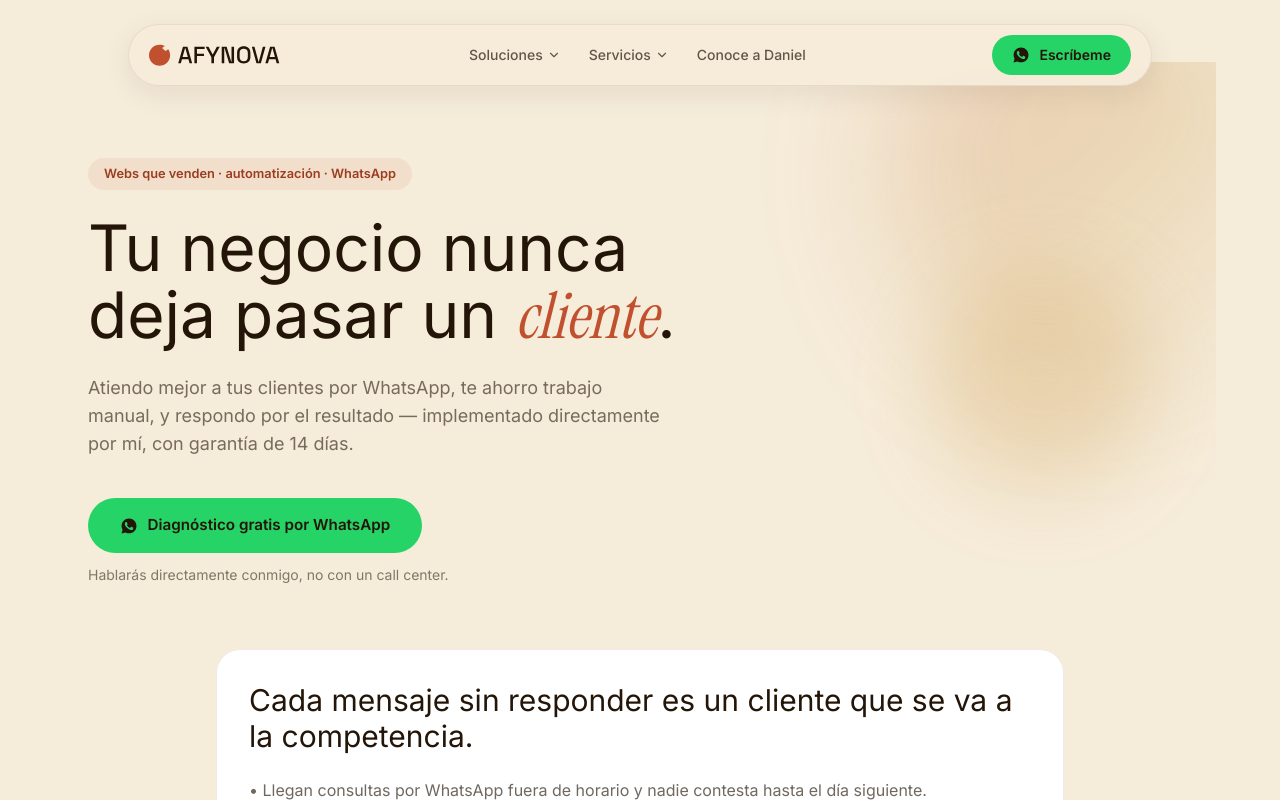
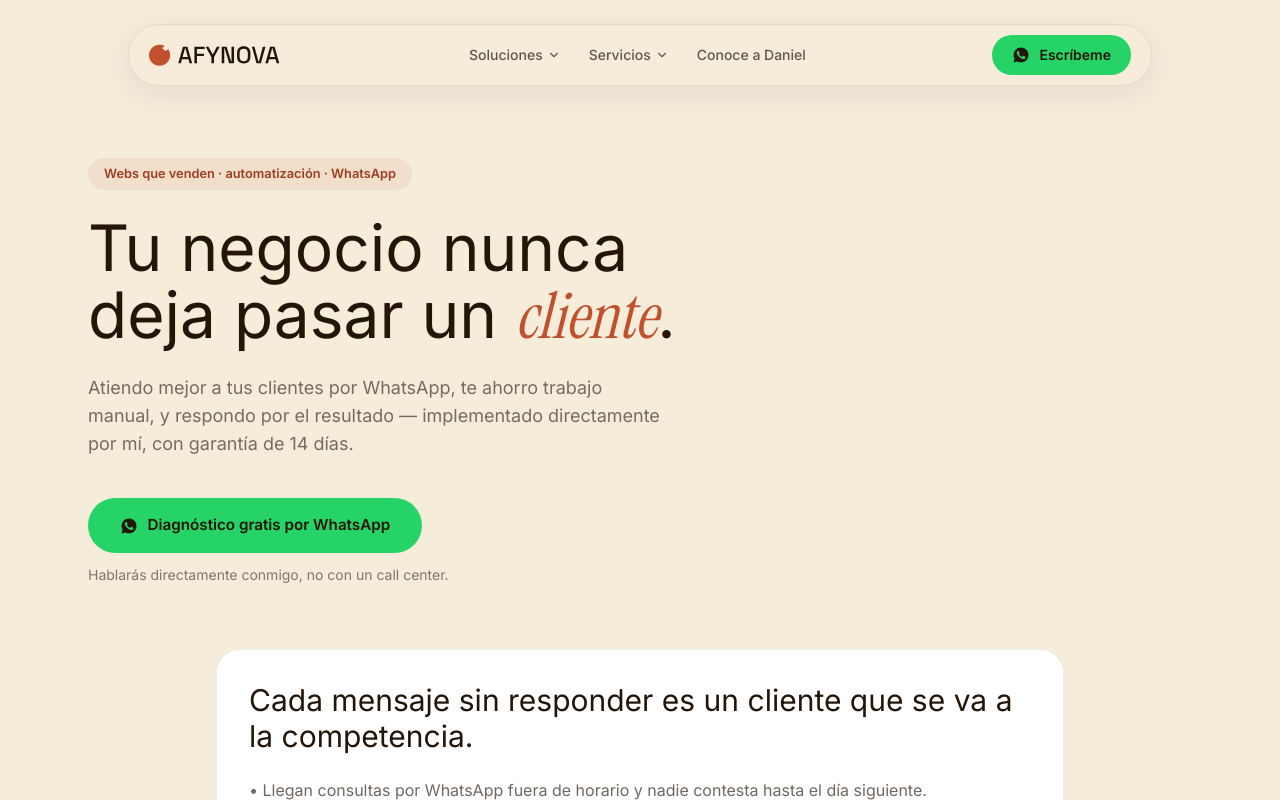
Before and after one commit to ByteSam/samia-web, a Next.js app: page / in a window 1280 px wide. Shown: the top 800 px of the page. Built offline with nearby package versions, Linux system fonts and the light colour scheme.

Commit message:
Improve Home trust signals: WhatsApp mockup, case study detail, form fallback

```diff
--- a/src/app/page.tsx
+++ b/src/app/page.tsx
@@ -1,7 +1,9 @@
 import type { Metadata } from "next";
+import type { LucideIcon } from "lucide-react";
 import { ArrowUpRight, Hexagon, MessageCircleMore, CalendarCheck, Hammer, Scale } from "lucide-react";
 import WhatsAppButton from "@/components/WhatsAppButton";
 import Reveal from "@/components/Reveal";
+import WhatsAppMockup from "@/components/WhatsAppMockup";
 import LeadForm from "@/components/LeadForm";
 import ProblemaSection from "@/components/ProblemaSection";
 import ServiciosGrid from "@/components/ServiciosGrid";
@@ -17,20 +19,40 @@ export const metadata: Metadata = {
   alternates: { canonical: "/" },
 };
 
-const CASOS = [
+type CasoBase = {
+  nombre: string;
+  rubro: string;
+  icon: LucideIcon;
+  estado: "entregado" | "proximamente";
+};
+type CasoSimple = CasoBase & { entregable: string };
+type CasoDetallado = CasoBase & {
+  problema: string;
+  solucion: string;
+  resultado: string;
+  url: string;
+};
+type Caso = CasoSimple | CasoDetallado;
+
+const CASOS: Caso[] = [
   {
     nombre: "Fortaleza Vinzos",
     rubro: "Reformas y remodelación",
-    entregable: "Landing page a medida.",
     icon: Hammer,
-    estado: "entregado" as const,
+    estado: "entregado",
+    problema:
+      "Fortaleza Vinzos necesitaba una presencia web profesional para captar solicitudes de presupuesto y transmitir confianza desde el primer contacto.",
+    solucion:
+      "Diseñamos y desarrollamos una landing orientada a conversión, con una propuesta de valor clara, servicios, proyectos, formulario de contacto y CTA a WhatsApp.",
+    resultado: "Sitio web entregado y publicado.",
+    url: "https://fortalezavinzos.es/",
   },
   {
     nombre: "Servicios legales",
     rubro: "Abogacía",
     entregable: "Landing page a medida.",
     icon: Scale,
-    estado: "proximamente" as const,
+    estado: "proximamente",
   },
 ];
 
@@ -58,15 +80,8 @@ export default function Home() {
     <>
       {/* HERO */}
       <section className="relative mx-auto max-w-6xl overflow-hidden px-6 pb-16 pt-20 md:pt-24">
-        <div
-          aria-hidden
-          className="pointer-events-none absolute -right-24 -top-24 h-[420px] w-[420px] rounded-full bg-gradient-to-br from-terracota/25 via-dorado/20 to-transparent blur-3xl"
-        />
-        <div
-          aria-hidden
-          className="pointer-events-none absolute right-16 top-52 h-[220px] w-[220px] rounded-full bg-dorado/20 blur-2xl"
-        />
-
+        <div className="grid gap-10 lg:grid-cols-[1fr_auto] lg:items-center">
+          <div>
             <Reveal>
               <span className="chip">Webs que venden · automatización · WhatsApp</span>
             </Reveal>
@@ -96,6 +111,12 @@ export default function Home() {
                 </p>
               </div>
             </Reveal>
+          </div>
+
+          <Reveal delay={240} className="hidden lg:block">
+            <WhatsAppMockup />
+          </Reveal>
+        </div>
       </section>
 
       {/* PROBLEMA */}
@@ -228,6 +249,42 @@ export default function Home() {
         <div className="mt-10 grid gap-6 md:grid-cols-2">
           {CASOS.map((c, i) => (
             <Reveal key={c.nombre} delay={i * 80}>
+              {"problema" in c ? (
+                <div className="card-soft-tint flex h-full flex-col">
+                  <c.icon className="h-7 w-7 text-terracota" strokeWidth={1.5} />
+                  <h3 className="mt-5 text-lg font-medium text-ink">{c.nombre}</h3>
+                  <p className="mt-1 text-sm text-ink/50">{c.rubro}</p>
+                  <dl className="mt-5 space-y-4 text-sm">
+                    <div>
+                      <dt className="text-xs font-medium uppercase tracking-wide text-terracota-dark/70">
+                        Problema
+                      </dt>
+                      <dd className="mt-1 text-ink/70">{c.problema}</dd>
+                    </div>
+                    <div>
+                      <dt className="text-xs font-medium uppercase tracking-wide text-terracota-dark/70">
+                        Solución
+                      </dt>
+                      <dd className="mt-1 text-ink/70">{c.solucion}</dd>
+                    </div>
+                    <div>
+                      <dt className="text-xs font-medium uppercase tracking-wide text-terracota-dark/70">
+                        Resultado
+                      </dt>
+                      <dd className="mt-1 text-ink/70">{c.resultado}</dd>
+                    </div>
+                  </dl>
+                  <a
+                    href={c.url}
+                    target="_blank"
+                    rel="noopener noreferrer"
+                    className="btn-pill btn-pill-ghost mt-6 inline-flex w-fit items-center gap-1.5"
+                  >
+                    Ver sitio
+                    <ArrowUpRight className="h-3.5 w-3.5" />
+                  </a>
+                </div>
+              ) : (
                 <div
                   className={`card-soft-tint h-full ${c.estado === "proximamente" ? "opacity-60" : ""}`}
                 >
@@ -243,6 +300,7 @@ export default function Home() {
                   <p className="mt-1 text-sm text-ink/50">{c.rubro}</p>
                   <p className="mt-2 text-sm text-ink/60">{c.entregable}</p>
                 </div>
+              )}
             </Reveal>
           ))}
         </div>
--- a/src/components/LeadForm.tsx
+++ b/src/components/LeadForm.tsx
@@ -1,17 +1,21 @@
 "use client";
 
 import { useState } from "react";
-import { whatsappLink } from "@/lib/contact";
+import { whatsappLink, CONTACT_EMAIL } from "@/lib/contact";
 
 /**
  * Formulario de captura de leads — opción A del checklist de lanzamiento.
  * No guarda nada en un backend: arma un mensaje de WhatsApp prellenado
- * con los datos y abre el chat directo con Daniel.
+ * con los datos y abre el chat directo con Daniel. Si el navegador bloquea
+ * la ventana emergente (o no hay WhatsApp disponible), muestra un fallback
+ * con correo de contacto en vez de fallar en silencio.
  */
 export default function LeadForm() {
   const [nombre, setNombre] = useState("");
   const [negocio, setNegocio] = useState("");
   const [necesidad, setNecesidad] = useState("");
+  const [mostrarFallback, setMostrarFallback] = useState(false);
+  const [mensajeEnviado, setMensajeEnviado] = useState("");
 
   const disabled = nombre.trim() === "" || necesidad.trim() === "";
 
@@ -23,9 +27,25 @@ export default function LeadForm() {
       `Hola, soy ${nombre}${negocio ? ` de ${negocio}` : ""}.`,
       necesidad,
     ].join(" ");
+    setMensajeEnviado(mensaje);
 
-    window.open(whatsappLink(mensaje), "_blank", "noopener,noreferrer");
+    const ventana = window.open(whatsappLink(mensaje), "_blank");
+    const bloqueada = !ventana || typeof ventana.closed === "undefined";
+
+    if (bloqueada) {
+      setMostrarFallback(true);
+      return;
+    }
+
+    setMostrarFallback(false);
+    window.setTimeout(() => {
+      if (ventana.closed) setMostrarFallback(true);
+    }, 600);
   }
+
+  const mailtoHref = `mailto:${CONTACT_EMAIL}?subject=${encodeURIComponent(
+    "Diagnóstico gratis — contacto desde la web"
+  )}&body=${encodeURIComponent(mensajeEnviado)}`;
 
   return (
     <form onSubmit={handleSubmit} className="card-soft space-y-4">
@@ -83,6 +103,16 @@ export default function LeadForm() {
       <p className="text-center text-xs text-ink/45">
         Se abre WhatsApp con tu mensaje ya escrito — tú confirmas el envío.
       </p>
+
+      {mostrarFallback && (
+        <p className="rounded-xl border border-terracota/20 bg-terracota/5 px-4 py-3 text-center text-sm text-ink/75">
+          ¿No se abrió WhatsApp? Escríbeme a{" "}
+          <a href={mailtoHref} className="font-medium text-terracota-dark underline underline-offset-2">
+            {CONTACT_EMAIL}
+          </a>
+          .
+        </p>
+      )}
     </form>
   );
 }
--- /dev/null
+++ b/src/components/WhatsAppMockup.tsx
@@ -0,0 +1,51 @@
+const MENSAJES = [
+  { de: "cliente" as const, texto: "Hola! ¿Tienen turnos para este sábado?" },
+  {
+    de: "asistente" as const,
+    texto: "¡Hola! Sí, tenemos disponibilidad el sábado de 9am a 1pm. ¿Te reservo un horario?",
+  },
+  { de: "cliente" as const, texto: "Sí, a las 10am porfa" },
+  {
+    de: "asistente" as const,
+    texto: "Listo ✅ Quedaste agendado para el sábado 10:00am. Te mando un recordatorio un día antes.",
+  },
+];
+
+/** Mockup ilustrativo del Recepcionista IA respondiendo por WhatsApp — no es una captura real. */
+export default function WhatsAppMockup() {
+  return (
+    <div className="relative w-full max-w-sm">
+      <span className="absolute -top-3 right-4 z-10 rounded-full bg-ink px-3 py-1 text-[0.65rem] font-medium text-sand shadow-sm">
+        Ejemplo ilustrativo
+      </span>
+      <div className="overflow-hidden rounded-3xl border border-ink/8 bg-white shadow-[0_20px_50px_rgba(36,21,9,0.12)]">
+        <div className="flex items-center gap-3 bg-[var(--color-whatsapp)] px-4 py-3">
+          <span className="flex h-9 w-9 shrink-0 items-center justify-center rounded-full bg-white/20 text-white">
+            <svg viewBox="0 0 24 24" width="18" height="18" fill="currentColor" aria-hidden="true">
+              <path d="M12.04 2C6.58 2 2.13 6.45 2.13 11.91c0 1.75.46 3.45 1.32 4.95L2 22l5.29-1.39a9.9 9.9 0 0 0 4.75 1.21h.01c5.46 0 9.9-4.45 9.9-9.91C21.96 6.45 17.51 2 12.04 2Zm5.8 14.02c-.24.68-1.4 1.3-1.93 1.38-.5.08-1.12.11-1.8-.11-.42-.13-.95-.31-1.63-.6-2.87-1.24-4.75-4.14-4.9-4.33-.14-.19-1.17-1.56-1.17-2.98s.73-2.11 1-2.4c.24-.27.53-.34.71-.34.18 0 .35 0 .5.01.16.01.37-.06.58.44.24.56.8 1.94.87 2.08.07.14.11.3.02.48-.09.19-.14.3-.27.46-.14.16-.29.36-.41.48-.14.14-.28.29-.12.57.16.28.71 1.17 1.53 1.9 1.05.94 1.94 1.23 2.22 1.37.28.14.44.12.61-.07.16-.19.7-.81.89-1.09.19-.28.37-.23.62-.14.26.09 1.63.77 1.91.91.28.14.47.21.53.33.07.12.07.68-.17 1.36Z" />
+            </svg>
+          </span>
+          <div className="min-w-0">
+            <p className="truncate text-sm font-medium text-white">Recepcionista IA</p>
+            <p className="text-xs text-white/80">en línea</p>
+          </div>
+        </div>
+
+        <div className="flex flex-col gap-2.5 bg-[#e5ddd0] px-4 py-5">
+          {MENSAJES.map((m, i) => (
+            <div
+              key={i}
+              className={`max-w-[80%] rounded-2xl px-3.5 py-2 text-sm leading-snug shadow-sm ${
+                m.de === "asistente"
+                  ? "self-end rounded-tr-sm bg-[#dcf8c6] text-ink"
+                  : "self-start rounded-tl-sm bg-white text-ink"
+              }`}
+            >
+              {m.texto}
+            </div>
+          ))}
+        </div>
+      </div>
+    </div>
+  );
+}
--- a/src/lib/contact.ts
+++ b/src/lib/contact.ts
@@ -1,4 +1,5 @@
 export const WHATSAPP_NUMBER = "51939845408";
+export const CONTACT_EMAIL = "danielsam.fgu@gmail.com";
 
 // TODO: reemplazar con tu link real de Cal.com cuando lo tengas.
 // Mientras sea null, el CTA "Agendar diagnóstico gratis" usa WhatsApp en su lugar.
```
Lines whose indentation alone changed are shown as unchanged.
